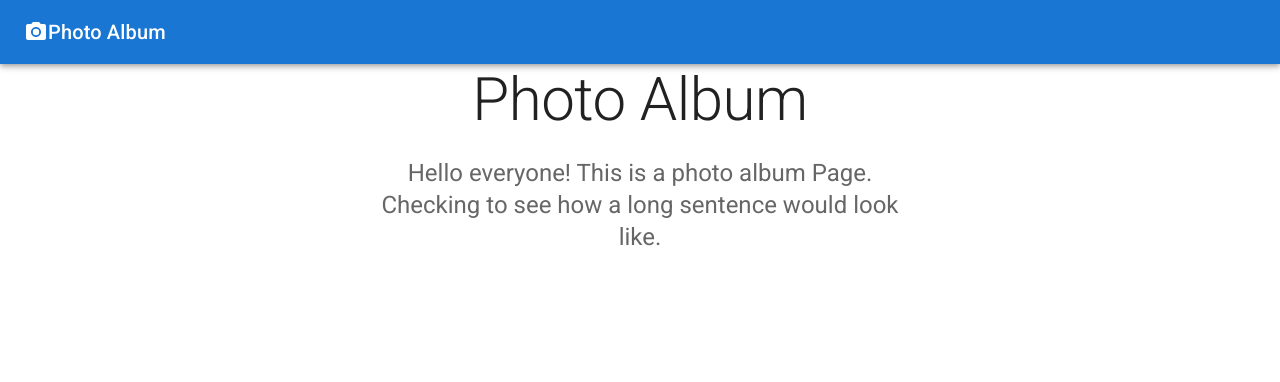
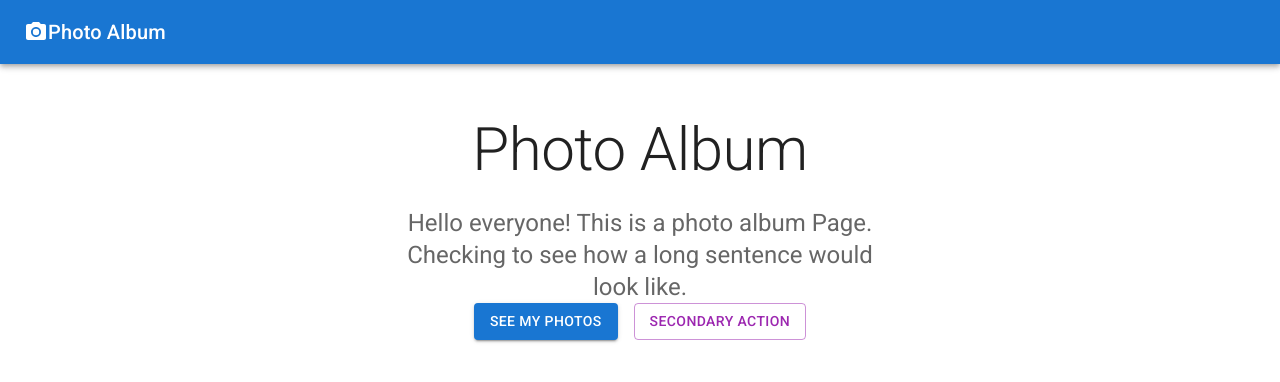
Before and after one commit to KevinKipkoechMutai/react-and-material-ui-app, a React (Create React App) app: page / in a window 1280 px wide. Shown: the top 382 px of the page. Built offline with nearby package versions, Linux system fonts and the light colour scheme.

Commit message:
introduce MUI components

```diff
--- a/src/components/App.js
+++ b/src/components/App.js
@@ -1,6 +1,8 @@
 import React from "react"
-import { Typography, AppBar, Card, CardActions, CardMedia, CssBaseline, Grid, Toolbar, Container } from "@mui/material"
+import { Typography, AppBar, Card, CardActions, CardMedia, CssBaseline, Grid, Toolbar, Container, Button, ButtonGroup } from "@mui/material"
 import { PhotoCamera } from "@mui/icons-material"
+
+
 
 export default function App() {
     return (
@@ -14,15 +16,30 @@ export default function App() {
         </AppBar>
         <main>
             <div>
-                <Container maxWidth="sm">
+                <Container maxWidth="sm" style={{padding: '50px'}}>
                     <Typography variant="h2" align="center" color="textPrimary" gutterBottom>
                             Photo Album
                     </Typography>
                     <Typography variant="h5" align="center" color="textSecondary">
                             Hello everyone! This is a photo album Page. Checking to see how a long sentence would look like.
                     </Typography>
+                    <div>
+                        <Grid container spacing={2} justifyContent="center">
+                            <Grid item>
+                                <Button variant="contained">
+                                    See My Photos
+                                </Button>
+                            </Grid>
+                            <Grid item>
+                                <Button variant="outlined" color="secondary">
+                                    Secondary Action
+                                </Button>
+                            </Grid>
+                        </Grid>
+                    </div>
                 </Container>
             </div>
+
         </main>
        </>
     )
```
